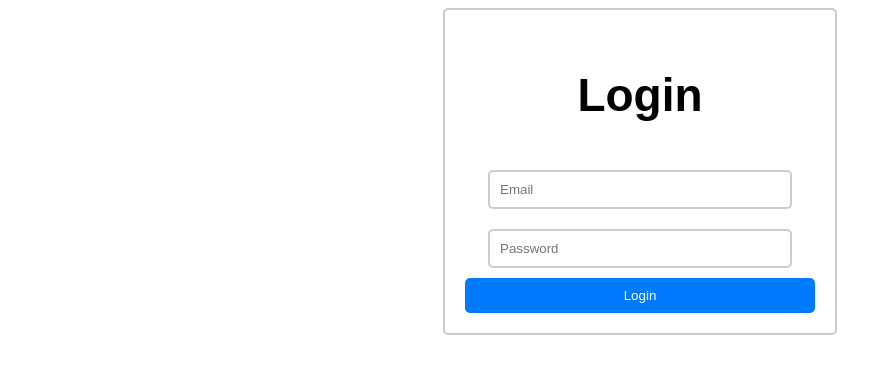
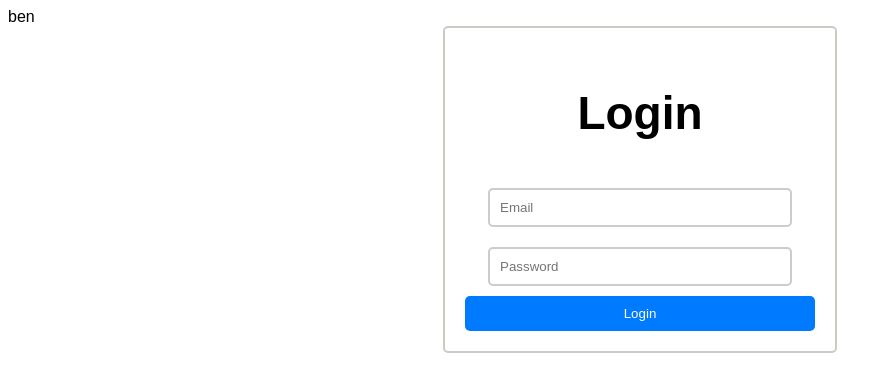
Before and after one commit to malonza-ben/bidding-site, a PHP site: page /login.php in a window 1280 px wide. Shown: the top 392 px of the page, without its empty margins (0-891 px from the left). Run offline with PHP 8.4, Linux system fonts and the light colour scheme; data that the repository does not hold is empty; some libraries are stand-ins or nearby versions.

Commit message:
Update login.php

```diff
--- a/login.php
+++ b/login.php
@@ -1,4 +1,4 @@
-<!DOCTYPE html>
+<!DOCTYPE html> ben
 <html>
 <head>
     <link rel="stylesheet" type="text/css" href="styles.css">
```
